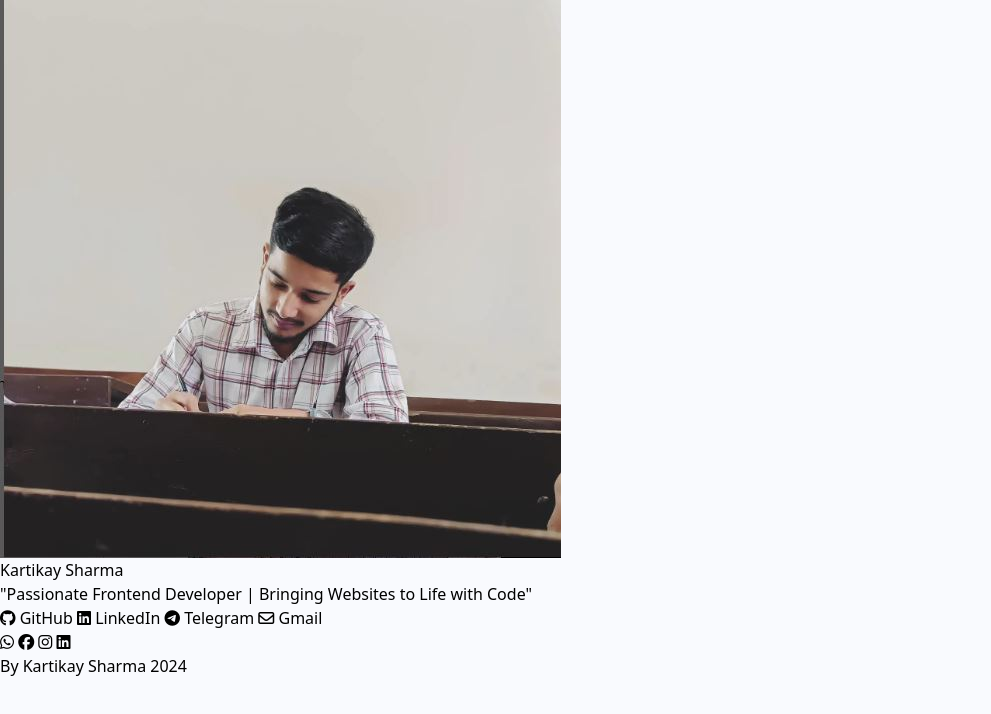
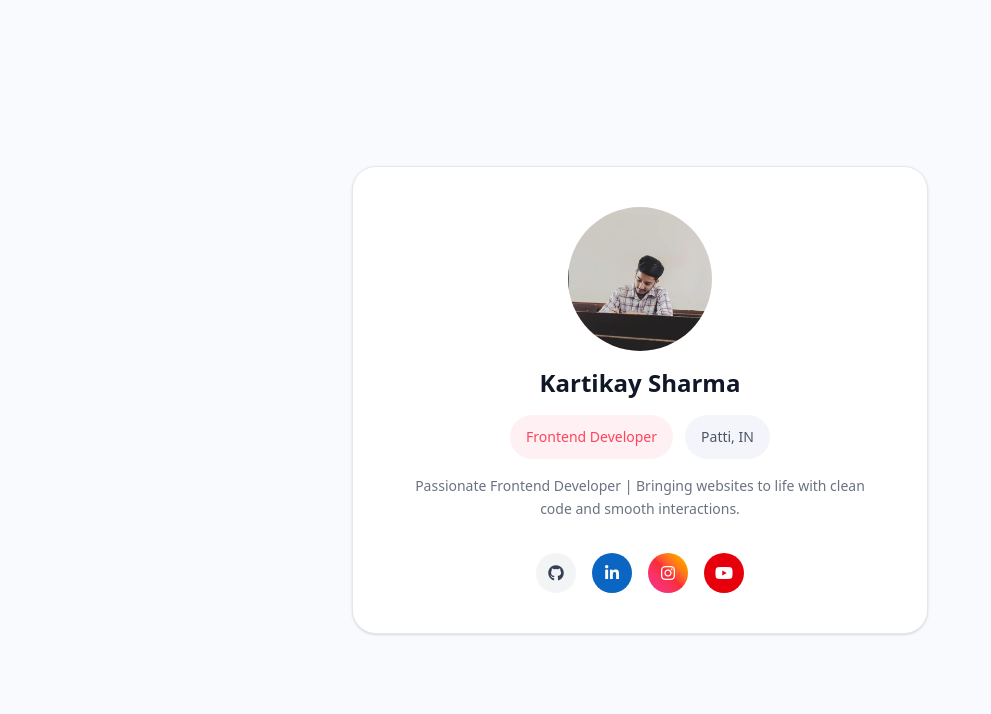
Before and after one commit to Kartikaysharma2004/Link-List, a website: page index.html in a window 1280 px wide. Shown: the whole page, without its empty margins (0-991 px from the left). Drawn offline with nearby package versions, Linux system fonts and the light colour scheme.

Commit message:
UI Update

```diff
--- a/index.html
+++ b/index.html
@@ -4,37 +4,70 @@
 <head>
     <meta charset="UTF-8" />
     <meta name="viewport" content="width=device-width, initial-scale=1.0" />
+    <link rel="shortcut icon" href="favicon.png" type="image/x-icon">
     <title>Link List</title>
     <script src="https://cdn.jsdelivr.net/npm/@tailwindcss/browser@4"></script>
     <script src="https://kit.fontawesome.com/cfcf372f7f.js" crossorigin="anonymous"></script>
 </head>
 
-<body class="bg-[#F9FAFE]">
-    <div class="container">
-        <img src="myimage.JPG" alt="Avtar" />
-        <div class="">
-            <h1 class="">Kartikay Sharma</h1>
-            <h3>"Passionate Frontend Developer | Bringing Websites to Life with Code"</h3>
+<body class="bg-[#F9FAFE] min-h-screen flex items-center justify-center">
+
+    <div class="bg-white w-full max-w-xl p-10 rounded-3xl border border-gray-200 flex flex-col items-center text-center gap-4 shadow-sm">
+
+        <!-- Avatar -->
+        <img src="myimage.JPG" alt="Avatar" class="w-36 h-36 rounded-full object-cover bg-[#FFF4E8]" />
+
+        <!-- Name -->
+        <h1 class="text-2xl font-semibold text-gray-900">
+            Kartikay Sharma
+        </h1>
+
+        <!-- Pills -->
+        <div class="flex gap-3 flex-wrap justify-center font-medium">
+            <span class="px-4 py-3 rounded-full text-sm
+                   bg-[#FFF1F3] text-[#FF445B]">
+                Frontend Developer
+            </span>
+            <span class="px-4 py-3 rounded-full text-sm
+                   bg-[#F4F5FA] text-gray-600">
+                Patti, IN
+            </span>
         </div>
-        <div class="links">
-            <i class="fa-brands fa-github"></i>
-            <a href="https://github.com/Kartikaysharma2004/" target="_blank"><button type="button">GitHub</button></a>
-            <i class="fa-brands fa-linkedin"></i>
-            <a href="https://www.linkedin.com/in/kartikay-sharma2004/" target="_blank"><button
-                    type="button">LinkedIn</button></a>
-            <i class="fa-brands fa-telegram"></i>
-            <a href="https://t.me/kartikay2004" target="_blank"><button type="button">Telegram</button></a>
-            <i class="fa-regular fa-envelope"></i>
-            <a href="mailto:kartikaysharmaa2004@gmail.com" target="_blank"><button type="button">Gmail</button></a>
+
+        <!-- Bio -->
+        <p class="text-gray-500 text-sm leading-relaxed px-2">
+            Passionate Frontend Developer | Bringing websites to life
+            with clean code and smooth interactions.
+        </p>
+
+        <!-- Social Icons -->
+        <div class="flex gap-4 mt-4">
+            <a href="https://github.com/Kartikaysharma2004/" target="_blank" class="w-10 h-10 flex items-center justify-center rounded-full
+                bg-gray-100 text-gray-700 hover:bg-black hover:text-white transition">
+                <i class="fa-brands fa-github"></i>
+            </a>
+
+            <a href="https://www.linkedin.com/in/kartikay-sharma2004/" target="_blank" class="w-10 h-10 flex items-center justify-center rounded-full
+                bg-[#0A66C2] text-white hover:opacity-90 transition">
+                <i class="fa-brands fa-linkedin-in"></i>
+            </a>
+
+            <a href="https://www.instagram.com/" target="_blank" class="w-10 h-10 flex items-center justify-center rounded-full
+                bg-gradient-to-tr from-pink-500 via-red-500 to-yellow-400
+                text-white">
+                <i class="fa-brands fa-instagram"></i>
+            </a>
+
+            <a href="https://www.youtube.com/" target="_blank" class="w-10 h-10 flex items-center justify-center rounded-full
+                bg-red-600 text-white hover:bg-red-700 transition">
+                <i class="fa-brands fa-youtube"></i>
+            </a>
         </div>
+
     </div>
-    <div class="last">
-        <i class="fa-brands fa-whatsapp"></i>
-        <i class="fa-brands fa-facebook"></i>
-        <i class="fa-brands fa-instagram"></i>
-        <a href="https://www.linkedin.com/in/kartikay-sharma2004/"><i class="fa-brands fa-linkedin"></i></a>
-        <h6>By Kartikay Sharma 2024</h6>
-    </div>
+
+</body>
+
 </body>
 
 </html>
```
Also changed, not shown: favicon.png (added).
